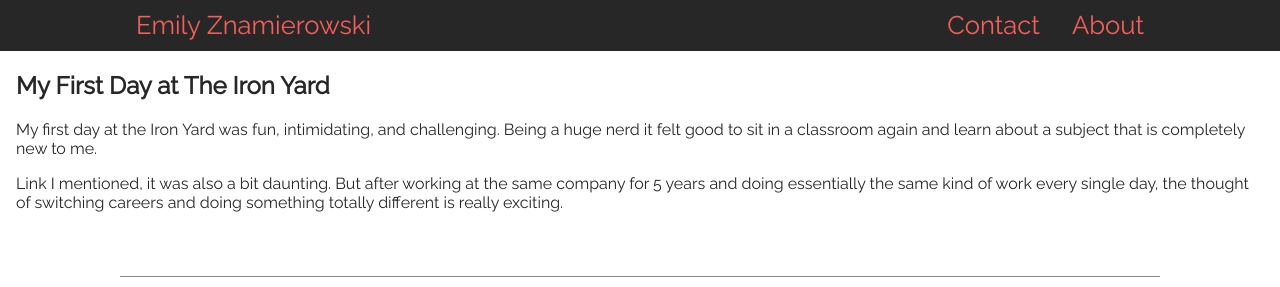
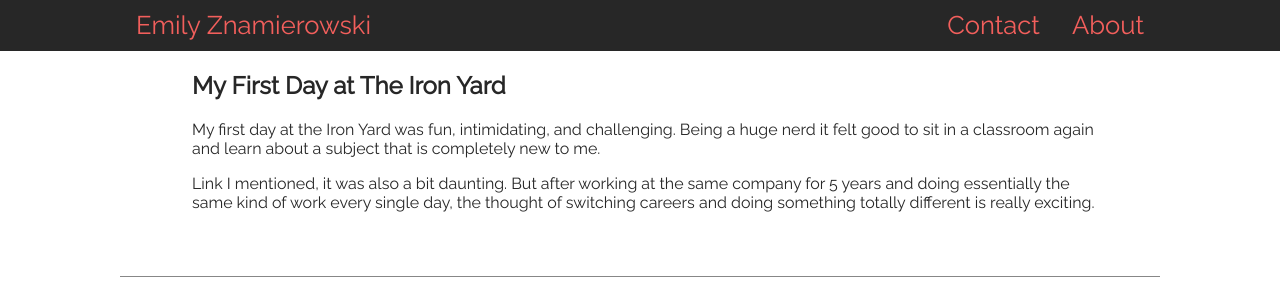
Before and after one commit to emilyannz/01-html-introduction, a plain HTML site: page index.html in a window 1280 px wide. Shown: the top 287 px of the page. Drawn offline with Linux system fonts and the light colour scheme.

Commit message:
updated homework

```diff
--- a/index.html
+++ b/index.html
@@ -18,12 +18,12 @@
 
     <main class="content">
       <h2>My First Day at The Iron Yard</h2>
-      <p>
+      <p class="ex">
         My first day at the Iron Yard was fun, intimidating, and challenging. Being a huge nerd
         it felt good to sit in a classroom again and learn about a subject that is completely
         new to me.
       </p>
-      <p>
+      <p class="ex">
         Link I mentioned, it was also a bit daunting. But after working at the same company for 5 years
         and doing essentially the same kind of work every single day, the thought of
         switching careers and doing something totally different is really exciting.
--- a/styles/style.css
+++ b/styles/style.css
@@ -51,7 +51,8 @@ ul {
 }
 
 .content {
-  padding: 0 1rem;
+  padding-left: 12rem;
+  padding-right: 11rem;
   max-width: 1040px
   margin: auto
 }
@@ -60,7 +61,6 @@ ul {
   padding: 2rem;
   max-width: 1040px;
   margin: 4rem auto;
-
   border-top: 1px #878787 solid;
 }
 
```
